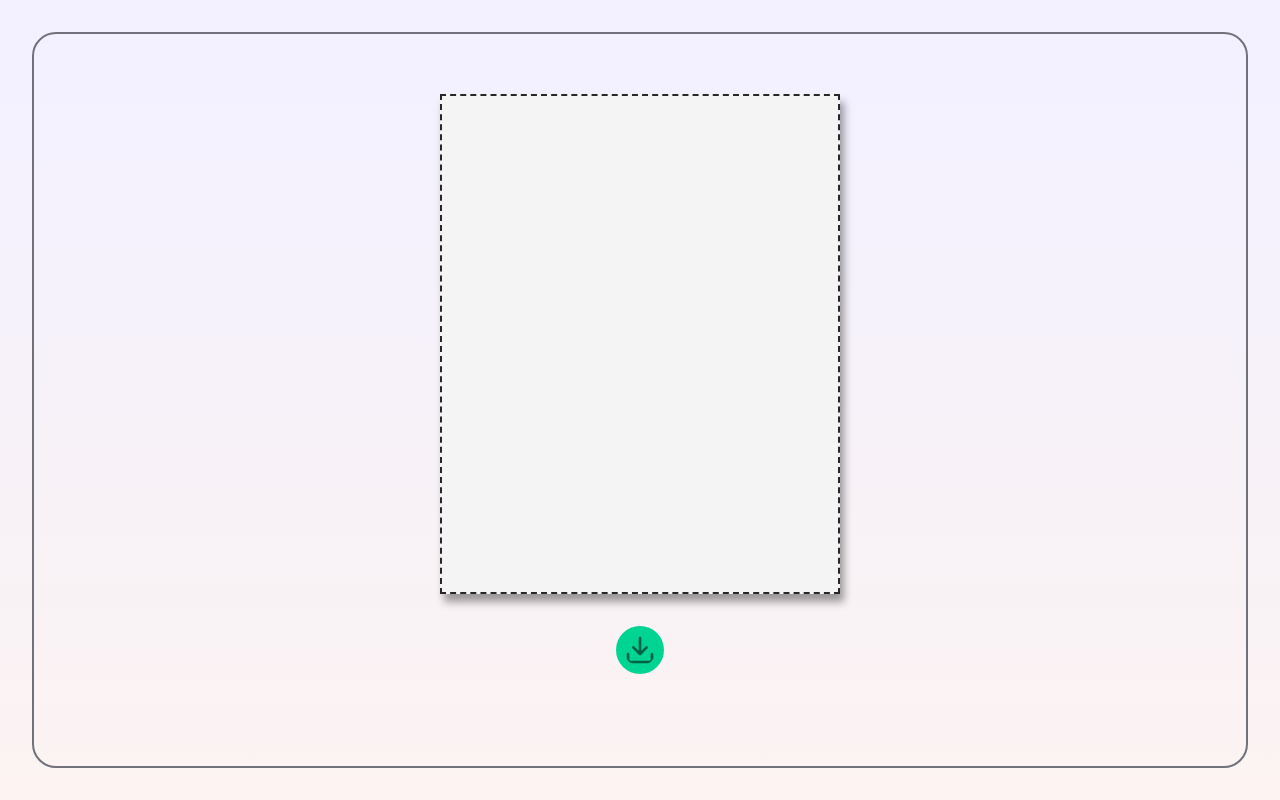
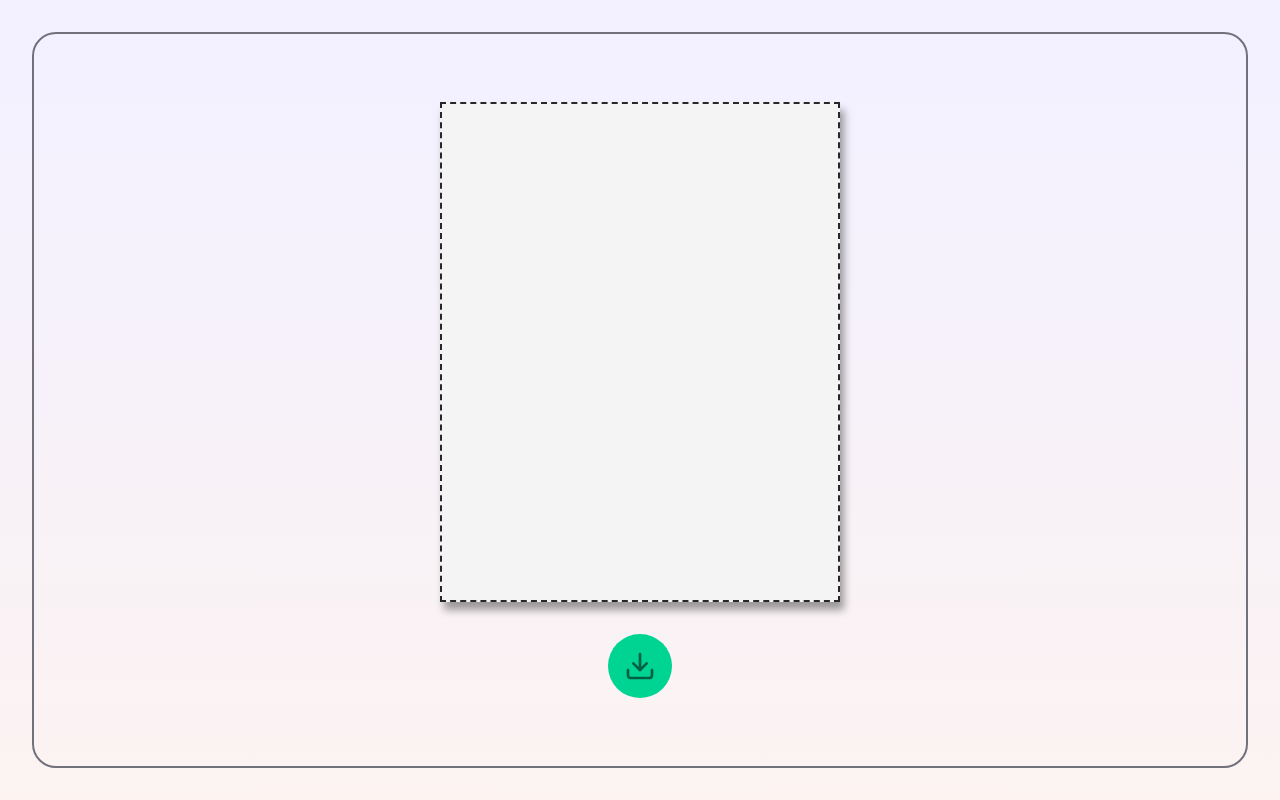
Before and after one commit to ChamilFonseka/next-image-editor, a Next.js app: page /edit in a window 1280 px wide. Built offline with nearby package versions, Linux system fonts and the light colour scheme.

Commit message:
implement 8x10 image generation

```diff
--- a/src/components/PhotoEditor.tsx
+++ b/src/components/PhotoEditor.tsx
@@ -2,16 +2,17 @@
 
 import { getFileFromDB } from "@/db";
 import NextImage from "next/image";
-import { useEffect, useState } from "react";
+import { useEffect, useState, useRef } from "react";
 import { Rnd } from "react-rnd";
 import exifr from "exifr";
 import { ImageData } from "@/types";
 import { Download } from "lucide-react";
 
 function PhotoEditor() {
-
     const [imageSrc, setImageSrc] = useState<string | null>(null);
     const [imageData, setImageData] = useState<ImageData | null>();
+    const frameRef = useRef<HTMLDivElement>(null);
+
     useEffect(() => {
         (async () => {
             const file = await getFileFromDB();
@@ -47,10 +48,82 @@ function PhotoEditor() {
         })();
     }, []);
 
+    const handleDownload = () => {
+        if (!frameRef.current || !imageSrc) return;
+
+        // Get the frame dimensions
+        const frame = frameRef.current;
+        const frameRect = frame.getBoundingClientRect();
+
+        // Get the Rnd component with the image
+        const rndElements = document.querySelectorAll('.react-draggable');
+        if (!rndElements.length) return;
+
+        const rndElement = rndElements[0];
+        const rndRect = rndElement.getBoundingClientRect();
+
+        // Create canvas with fixed 8"x10" at 300 DPI dimensions
+        const canvas = document.createElement("canvas");
+        const ctx = canvas.getContext("2d");
+        if (!ctx) return;
+
+        // Set canvas size to 8" x 10" at 300 DPI
+        const dpi = 300;
+        const widthInPixels = 8 * dpi;
+        const heightInPixels = 10 * dpi;
+        canvas.width = widthInPixels;
+        canvas.height = heightInPixels;
+
+        // Fill with white background
+        ctx.fillStyle = "#ffffff";
+        ctx.fillRect(0, 0, widthInPixels, heightInPixels);
+
+        const img = new Image();
+        img.src = imageSrc;
+
+        img.onload = () => {
+            // Calculate the position of the Rnd component relative to the frame
+            const relativeX = (rndRect.left - frameRect.left) / frameRect.width;
+            const relativeY = (rndRect.top - frameRect.top) / frameRect.height;
+
+            // Calculate the size of the Rnd component relative to the frame
+            const relativeWidth = rndRect.width / frameRect.width;
+            const relativeHeight = rndRect.height / frameRect.height;
+
+            // Calculate the destination position and dimensions in the 8x10 canvas
+            const destX = relativeX * widthInPixels;
+            const destY = relativeY * heightInPixels;
+            const destWidth = relativeWidth * widthInPixels;
+            const destHeight = relativeHeight * heightInPixels;
+
+            // Draw the image at its relative position and size
+            ctx.drawImage(
+                img,
+                0, 0, img.width, img.height,  // Source rectangle (entire image)
+                destX, destY, destWidth, destHeight  // Destination rectangle (positioned and scaled as in preview)
+            );
+
+            // Convert canvas to a downloadable image
+            canvas.toBlob((blob) => {
+                if (blob) {
+                    const link = document.createElement("a");
+                    link.href = URL.createObjectURL(blob);
+                    link.download = "photo-8x10.png";
+                    link.click();
+
+                    // Clean up the object URL after download
+                    setTimeout(() => {
+                        URL.revokeObjectURL(link.href);
+                    }, 100);
+                }
+            }, "image/png");
+        };
+    };
+
     return (
-        <div className='flex-1 rounded-3xl flex flex-col items-center justify-center w-full h-full border-2 border-zinc-500 overflow-hidden p-8'>
+        <div className='flex-1 rounded-3xl flex flex-col items-center justify-center w-full h-full border-2 border-zinc-500 overflow-hidden pt-8'>
 
-            <div className="relative mx-auto bg-red-400">
+            <div id='frame' ref={frameRef} className="relative mx-auto">
                 <div className='relative
                 w-[300px]
                 xl:w-[400px]
@@ -82,7 +155,6 @@ function PhotoEditor() {
                             height: imageData.height / 4,
                             width: imageData.width / 4,
                         }}
-
                     >
                         {imageSrc && (
                             <NextImage src={imageSrc} alt='uploaded image'
@@ -94,7 +166,11 @@ function PhotoEditor() {
                 )}
             </div>
 
-            <Download className="size-12 m-8 bg-emerald-400 p-2 rounded-full text-emerald-800 z-100" />
+            <button
+                onClick={handleDownload}
+                className="size-16 m-8 bg-emerald-400 p-2 rounded-full text-emerald-800 z-100 flex items-center justify-center">
+                <Download className="size-8 hover:size-10" />
+            </button>
         </div>
     );
 }
```
